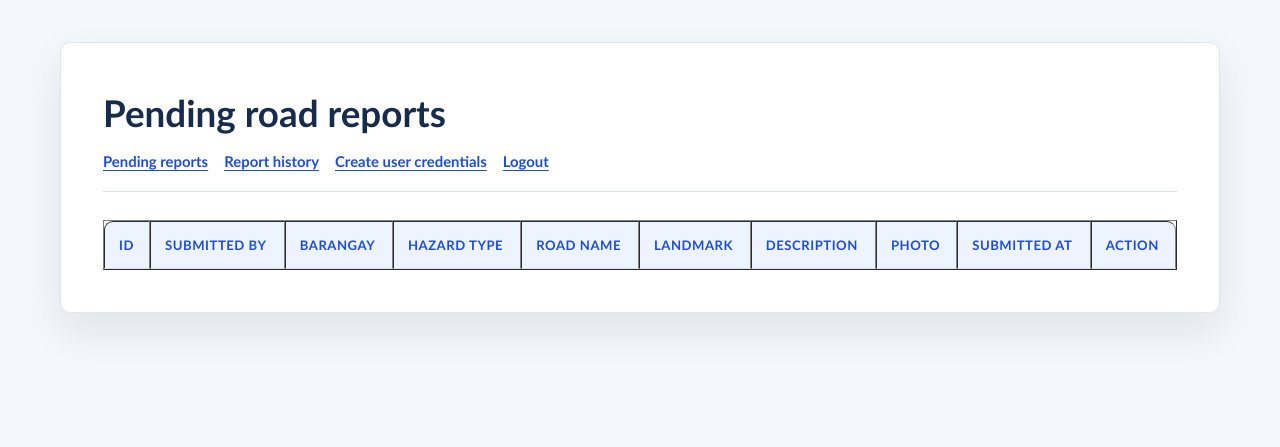
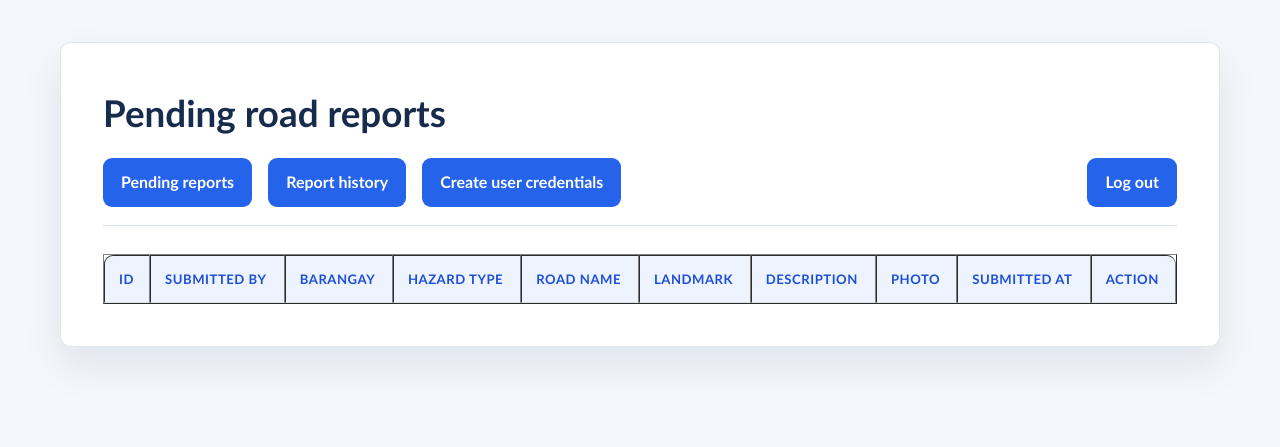
Before and after one commit to Himeexcx/roadwatch-sandbox, a PHP site: page /admin/reports.php in a window 1280 px wide. Shown: the top 447 px of the page. Run offline with PHP 8.4, Linux system fonts and the light colour scheme; the visitor is signed in with stand-in values (Sample User, id 1); data comes from the database, SQL or seed files in the repository; lists and menus that the app fills with data are empty.

Commit message:
optimized page sizes and fixed button appearances

```diff
--- a/admin/history.php
+++ b/admin/history.php
@@ -29,7 +29,10 @@ $result = mysqli_query($conn, $sql);
     <main class="page-shell">
         <section class="panel">
             <h1>Report history</h1>
-            <nav class="nav-links"><a href="reports.php">Back to pending reports</a><a href="../auth/logout.php">Logout</a></nav>
+            <nav class="nav-links">
+                <a class="button" a href="reports.php">Back to pending reports</a>
+                <a class="button nav-logout" href="../auth/logout.php">Log out</a>
+            </nav>
             <div class="table-wrap">
                 <table>
                     <tr>
--- a/admin/reports.php
+++ b/admin/reports.php
@@ -49,10 +49,10 @@ $result = mysqli_query($conn, $sql);
         <section class="panel">
             <h1>Pending road reports</h1>
             <nav class="nav-links">
-                <a href="reports.php">Pending reports</a>
-                <a href="history.php">Report history</a>
-                <a href="create_user.php">Create user credentials</a>
-                <a href="../auth/logout.php">Logout</a>
+                <a class="button" href="reports.php">Pending reports</a>
+                <a class="button"a href="history.php">Report history</a>
+                <a class="button"a href="create_user.php">Create user credentials</a>
+                <a class="button nav-logout"a href="../auth/logout.php">Log out</a>
             </nav>
 
             <div class="table-wrap">
--- a/includes/style.css
+++ b/includes/style.css
@@ -77,6 +77,10 @@ a:hover {
 
 .narrow {
     width: min(560px, calc(100% - 32px));
+}
+
+.semi-narrow {
+    width: min(860px, calc(100% - 32px));
 }
 
 .auth-page {
@@ -189,6 +193,10 @@ a:hover {
     font-size: 0.93rem;
 }
 
+.nav-links .nav-logout {
+    margin-left: auto;
+}
+
 form {
     display: grid;
     gap: 10px;
@@ -212,6 +220,14 @@ input, select, textarea {
 }
 
 .auth-card form button {
+    width: 100%;
+}
+
+.report-submit {
+    width: 100%;
+}
+
+.account-submit {
     width: 100%;
 }
 
--- a/superadmin/accounts.php
+++ b/superadmin/accounts.php
@@ -47,16 +47,16 @@ if ($_SERVER['REQUEST_METHOD'] === 'POST') {
 </head>
 
 <body>
-    <main class="page-shell">
+    <main class="page-shell semi-narrow">
         <section class="panel">
             <h1>Account management</h1>
-            <nav class="nav-links"><a class="button accent" href="../superadmin/existing_accounts.php"> Existing accounts</a><a class="button accent" href="../superadmin/create_user.php">Create user credentials</a><a href="../auth/logout.php">Logout</a></nav>
+            <nav class="nav-links"><a class="button" href="../superadmin/existing_accounts.php"> Existing accounts</a><a class="button" href="../superadmin/create_user.php">Create user credentials</a><a class="button nav-logout" a href="../auth/logout.php">Log out</a></nav>
             <h2>Add account</h2><?php if ($message): ?><p class="notice <?php echo str_contains($message, 'Unable') || str_contains($message, 'exists') || str_contains($message, 'valid') || str_contains($message, 'least') ? 'error' : ''; ?>"><?php echo htmlspecialchars($message); ?></p><?php endif; ?>
             <form method="POST"><label>Full name</label><input type="text" name="full_name" required><label>Email</label><input type="email" name="email" required><label>Password</label><input type="password" name="password" minlength="8" required><label>Security question</label><input type="text" name="security_question" required><label>Security answer</label><input type="text" name="security_answer" required><label>Role</label><select name="role" required>
                     <option value="">Select role</option>
                     <option value="user">User</option>
                     <option value="admin">Admin</option>
-                </select><button type="submit">Add account</button></form>
+                </select><button type="report-submit">Add account</button></form>
         </section>
     </main>
 </body>
--- a/superadmin/create_user.php
+++ b/superadmin/create_user.php
@@ -57,7 +57,9 @@ if ($_SERVER['REQUEST_METHOD'] === 'POST') {
 <body>
     <main class="page-shell narrow">
         <section class="panel">
-            <nav class="nav-links"><a href="../superadmin/accounts.php">Go Back</a><a href="../auth/logout.php">Logout</a></nav>
+            <nav class="nav-links">
+                <a class="button" href="../superadmin/accounts.php">Go Back</a>
+                <a class="button nav-logout" href="../auth/logout.php">Log out</a></nav>
             <h1>Create user credentials</h1>
             <p class="muted">Manual registration creates a standard user account that can submit reports.</p>
             <?php if ($message): ?><p class="notice <?php echo $message_type === 'error' ? 'error' : ''; ?>"><?php echo htmlspecialchars($message); ?></p><?php endif; ?>
@@ -67,7 +69,7 @@ if ($_SERVER['REQUEST_METHOD'] === 'POST') {
                 <label for="password">Temporary password</label><input id="password" type="password" name="password" minlength="8" required>
                 <label for="security_question">Security question</label><input id="security_question" type="text" name="security_question" required>
                 <label for="security_answer">Security answer</label><input id="security_answer" type="text" name="security_answer" required>
-                <button type="submit">Create user account</button>
+                <button type="account-submit">Create user account</button>
             </form>
         </section>
     </main>
--- a/user/my_reports.php
+++ b/user/my_reports.php
@@ -28,7 +28,7 @@ $result = mysqli_stmt_get_result($stmt);
         <main class="page-shell">
                 <section class="panel">
                         <h1>My road reports</h1>
-                        <nav class="nav-links"><a href="submit_report.php">Submit new report</a><a href="../auth/logout.php">Logout</a></nav>
+                        <nav class="nav-links"><a class="button" href="submit_report.php">Submit new report</a><a class="button nav-logout" href="../auth/logout.php">Logout</a></nav>
                         <div class="table-wrap">
                                 <table>
                                         <tr>
--- a/user/submit_report.php
+++ b/user/submit_report.php
@@ -60,11 +60,11 @@ $hazard_types = mysqli_query($conn, 'SELECT id, name FROM hazard_types ORDER BY
     <main class="page-shell narrow">
         <section class="panel">
             <h1>Submit road hazard report</h1>
-            <nav class="nav-links"><a href="my_reports.php">Back to my reports</a><a href="../auth/logout.php">Logout</a></nav><?php if ($message): ?><p class="notice <?php echo str_starts_with($message, 'Failed') || str_starts_with($message, 'Please') ? 'error' : ''; ?>"><?php echo htmlspecialchars($message); ?></p><?php endif; ?><form method="POST" enctype="multipart/form-data"><label>Barangay</label><select name="barangay_id" required>
+            <nav class="nav-links"><a class="button" href="my_reports.php">Back to my reports</a><a class="button nav-logout" href="../auth/logout.php">Log out</a></nav><?php if ($message): ?><p class="notice <?php echo str_starts_with($message, 'Failed') || str_starts_with($message, 'Please') ? 'error' : ''; ?>"><?php echo htmlspecialchars($message); ?></p><?php endif; ?><form method="POST" enctype="multipart/form-data"><label>Barangay</label><select name="barangay_id" required>
                     <option value="">Select barangay</option><?php while ($barangay = mysqli_fetch_assoc($barangays)): ?><option value="<?php echo $barangay['id']; ?>"><?php echo htmlspecialchars($barangay['name']); ?></option><?php endwhile; ?>
                 </select><label>Hazard type</label><select name="hazard_type_id" required>
                     <option value="">Select hazard type</option><?php while ($hazard = mysqli_fetch_assoc($hazard_types)): ?><option value="<?php echo $hazard['id']; ?>"><?php echo htmlspecialchars($hazard['name']); ?></option><?php endwhile; ?>
-                </select><label>Road name</label><input type="text" name="road_name" required><label>Landmark</label><input type="text" name="landmark" required><label>Description</label><textarea name="description" rows="5" required></textarea><label>Road hazard photo</label><input type="file" name="photo" accept="image/jpeg,image/png,image/webp" required><button type="submit">Submit report</button></form>
+                </select><label>Road name</label><input type="text" name="road_name" required><label>Landmark</label><input type="text" name="landmark" required><label>Description</label><textarea name="description" rows="5" required></textarea><label>Road hazard photo</label><input type="file" name="photo" accept="image/jpeg,image/png,image/webp" required><button class="report-submit" type="submit">Submit report</button></form>
         </section>
     </main>
 </body>
```
Also changed, not shown: admin/create_user.php (+5 -2 lines), superadmin/existing_accounts.php (+5 -2 lines).
